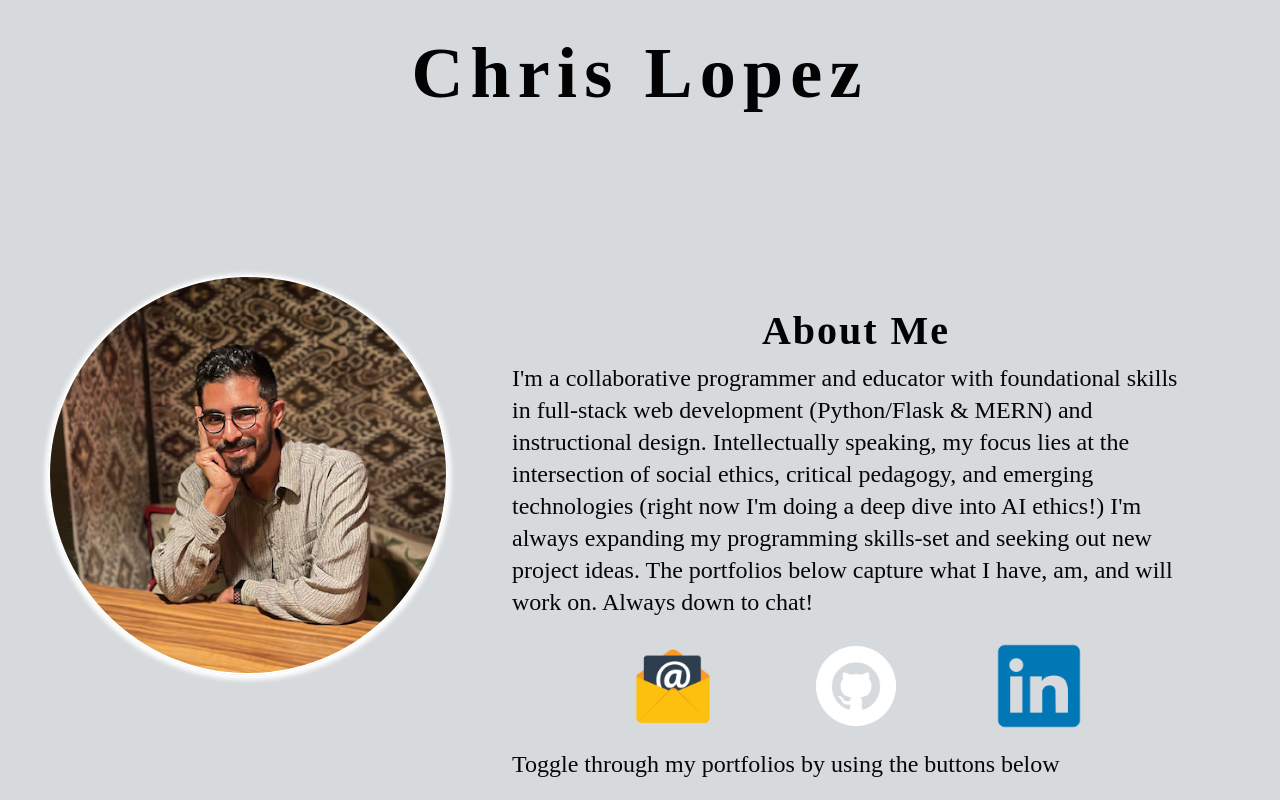
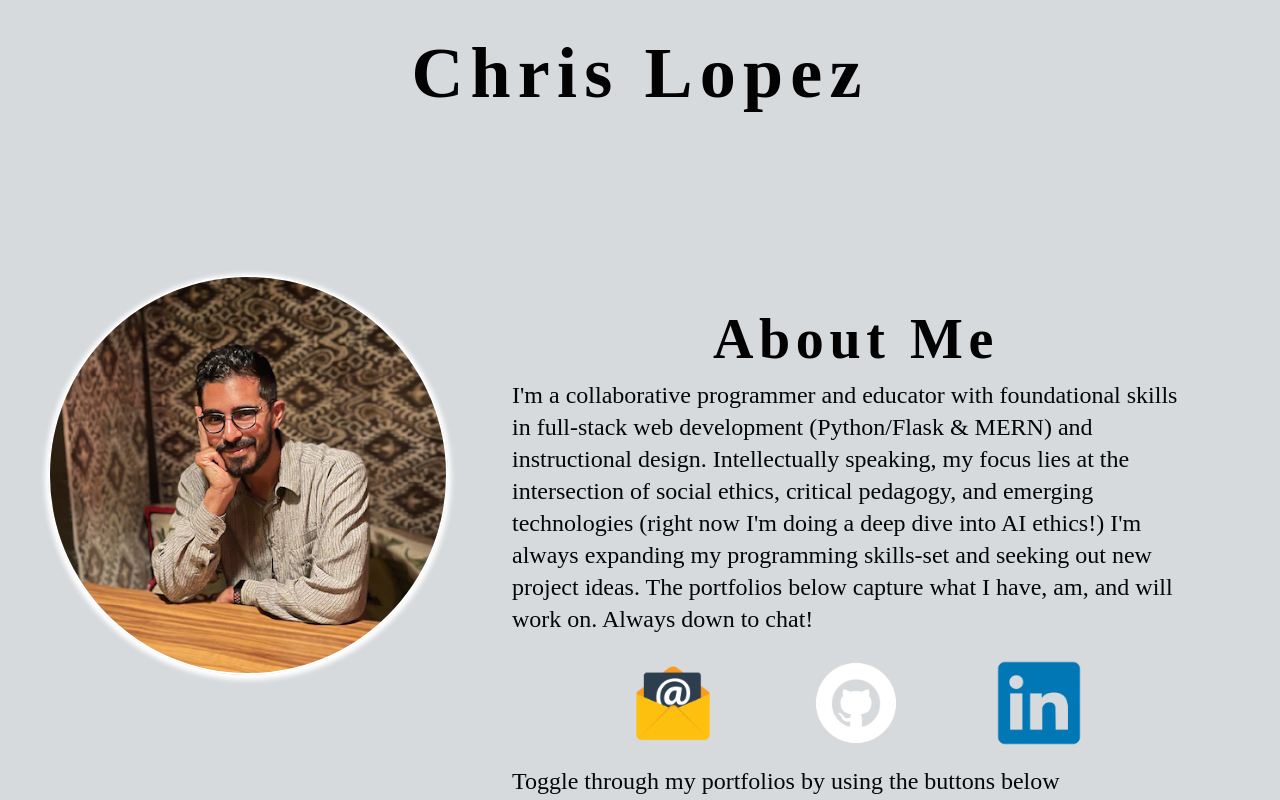
Before and after one commit to Lopez-CL/my-portfolios, a React (Create React App) app: page /my-portfolios/1 in a window 1280 px wide. Shown: the top 800 px of the page. Built offline with nearby package versions, Linux system fonts and the light colour scheme; the HTML template or start-up script is replaced by a standard one; a web font is replaced by a local one.

Commit message:
header fixes and tabindex additions

```diff
--- a/public/index.html
+++ b/public/index.html
@@ -15,7 +15,6 @@
     <title>Chris Lopez | Portfolios</title>
   </head>
   <body>
-    <noscript>You need to enable JavaScript to run this app.</noscript>
     <div id="root">
 
     </div>
--- a/src/App.css
+++ b/src/App.css
@@ -25,8 +25,13 @@ h3 {
   letter-spacing: 2px;
 }
 
-h1, h2 {
+h1 {
   font-size: 4.5rem;
+  text-align: center;
+  letter-spacing: .1em;
+}
+h2 {
+  font-size: 3.5rem;
   text-align: center;
   letter-spacing: .1em;
 }
--- a/src/components/Home.jsx
+++ b/src/components/Home.jsx
@@ -32,7 +32,7 @@ const Home = (props) =>{
     const contact = [
         { src: email, alt: "email icon", title: 'Reach out via email', href: 'mailto:darkwing24@duck.com' },
         { src: github, alt: "github icon", title: 'Reach out via GitHub', href: 'https://github.com/Lopez-CL' },
-        { src: linkedIn, alt: "email icon", title: 'Reach out via LinkedIn', href: 'https://www.linkedin.com/in/christopher-lee-lopez' },
+        { src: linkedIn, alt: "LinkedIn icon", title: 'Reach out via LinkedIn', href: 'https://www.linkedin.com/in/christopher-lee-lopez' },
     ]
     return (
         <div id='home-body'>
@@ -44,18 +44,19 @@ const Home = (props) =>{
 
                 </div>
                 <div tabindex="0" id='about'>
-                    <h3>About Me</h3>
+                    <h2 tabindex="0" >About Me</h2>
                     <p>I'm a collaborative programmer and educator with foundational skills in full-stack web development (Python/Flask & MERN) and instructional design. Intellectually speaking, my focus lies at the intersection of social ethics, critical pedagogy, and emerging technologies (right now I'm doing a deep dive into AI ethics!) I'm always expanding my programming skills-set and seeking out new project ideas. The portfolios below capture what I have, am, and will work on. Always down to chat!</p><br></br>
                     <div className='contact-me'>
                         {
                             contact.map((item, idx) => (
                                 <div>
-                                    <a href={item.href} target='_blank' rel="noreferrer"><img className='contact-icon' src={item.src} alt={item.alt} title={item.title} ></img></a>
+                                    {/* Will eventually separate email icon and make a form component */}
+                                    <a tabindex="0" href={item.href} target='_blank' rel="noreferrer"><img aria-description={`When icon clicked, user initiates the action: ${item.title}`} className='contact-icon' src={item.src} alt={item.alt} title={item.title} ></img></a>
                                 </div>
                             ))
                         }
                     </div>
-                    <p>Toggle through my portfolios by using the buttons below</p><br></br>
+                    <p tabindex="0" >Toggle through my portfolios by using the buttons below</p><br></br>
                     <p><em>¡Pa'Lante!</em></p>
                 </div>
             </div>
--- a/src/components/Navbar.jsx
+++ b/src/components/Navbar.jsx
@@ -11,7 +11,7 @@ const Navbar = () => {
                 <span className='span-nav'></span>
             </div> */}
             <div id='heading'>
-                <h2 tabindex="0" >Chris Lopez</h2>
+                <h1 tabindex="0" >Chris Lopez</h1>
             </div>
 
         </header>
```
